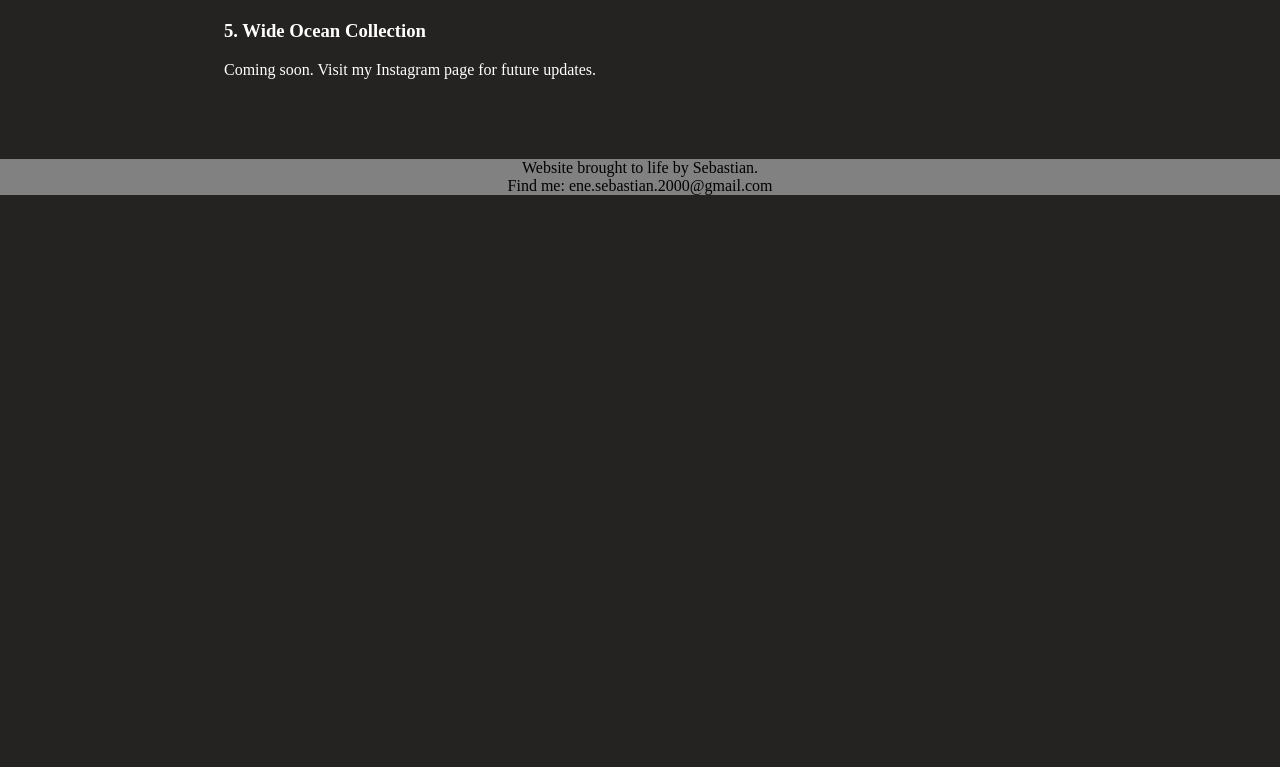
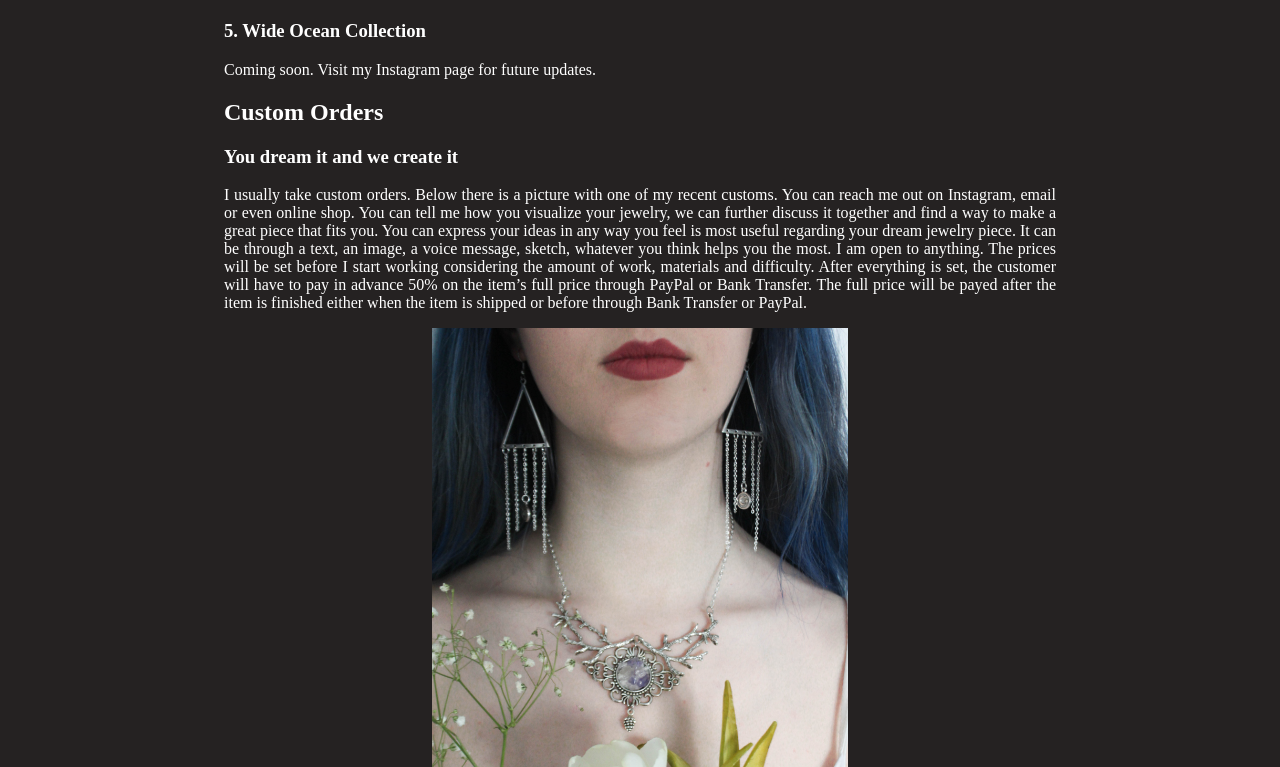
Before and after one commit to Sebastian-Ene/JulesCrystalDesign, an Angular app: page /art in a window 1280 px wide. Shown: the part 4833-5600 px from the top of the page. Before the commit the page ends 5028 px from the top, so only its background shows below. Built offline with nearby package versions, Linux system fonts and the light colour scheme.

Commit message:
small content adjust on art

```diff
--- a/src/app/art/art.component.html
+++ b/src/app/art/art.component.html
@@ -95,4 +95,21 @@
   <img src="\assets\iqc3.jpg" alt="" />
   <h3>5. Wide Ocean Collection</h3>
   <p>Coming soon. Visit my Instagram page for future updates.</p>
+  <h2>Custom Orders</h2>
+  <h3>You dream it and we create it</h3>
+  <p>
+    I usually take custom orders. Below there is a picture with one of my recent
+    customs. You can reach me out on Instagram, email or even online shop. You
+    can tell me how you visualize your jewelry, we can further discuss it
+    together and find a way to make a great piece that fits you. You can express
+    your ideas in any way you feel is most useful regarding your dream jewelry
+    piece. It can be through a text, an image, a voice message, sketch, whatever
+    you think helps you the most. I am open to anything. The prices will be set
+    before I start working considering the amount of work, materials and
+    difficulty. After everything is set, the customer will have to pay in
+    advance 50% on the item’s full price through PayPal or Bank Transfer. The
+    full price will be payed after the item is finished either when the item is
+    shipped or before through Bank Transfer or PayPal.
+  </p>
+  <img class="limg" src="\assets\lastCol.jpg" alt="" />
 </div>
--- a/src/app/art/art.component.scss
+++ b/src/app/art/art.component.scss
@@ -33,3 +33,8 @@
     height: auto;
   }
 }
+.limg {
+  display: block;
+  width: 50%;
+  margin: auto;
+}
```
